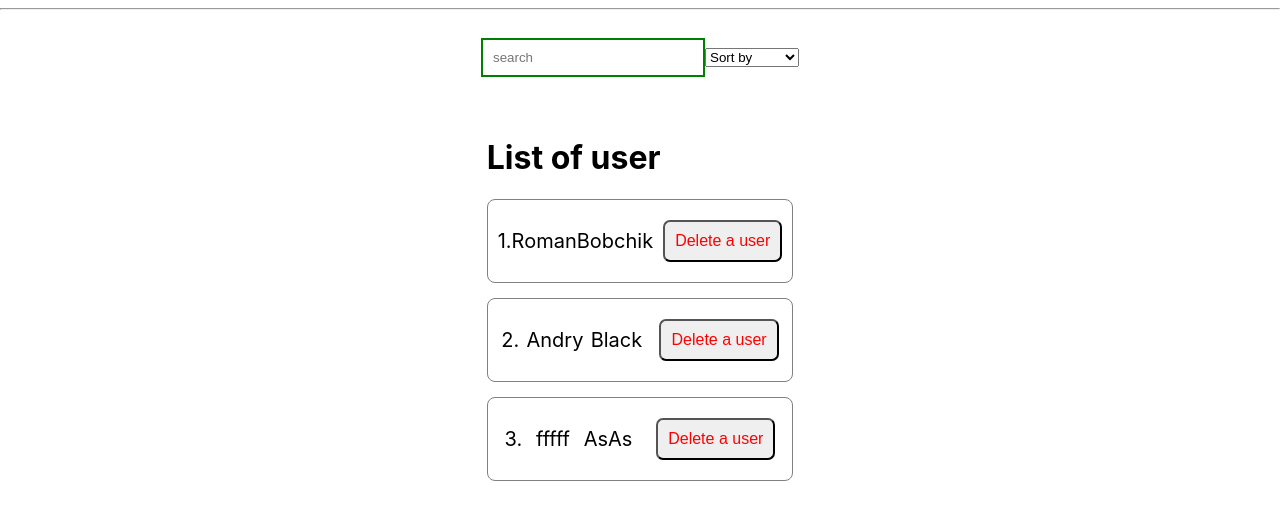
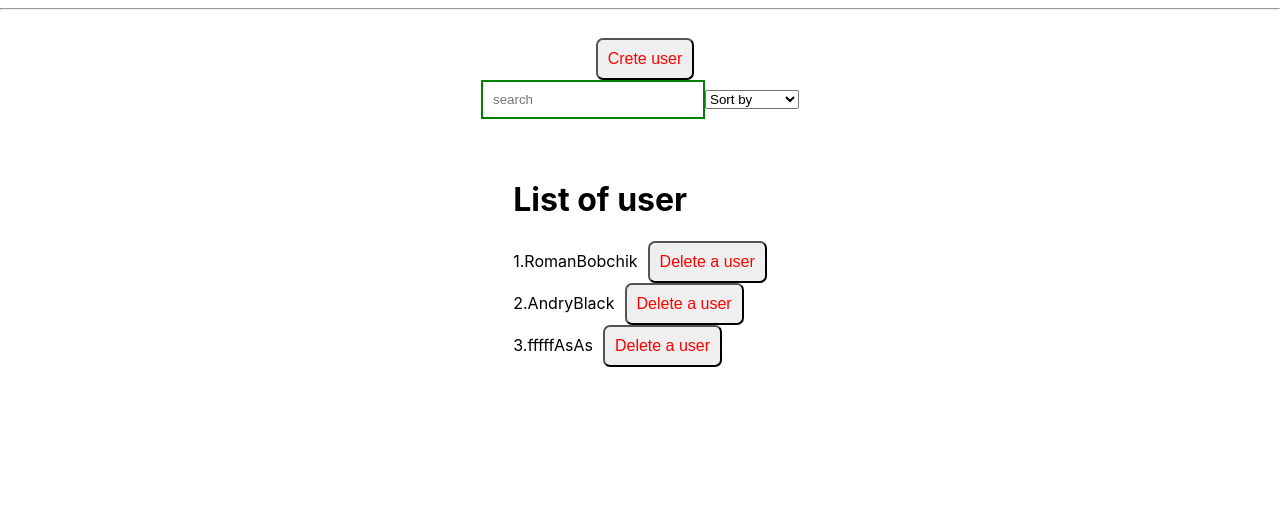
Before and after one commit to KoMeSa/react-app, a React (Create React App) app: page / in a window 1280 px wide. Shown: the top 520 px of the page. Built offline with nearby package versions, Linux system fonts and the light colour scheme.

Commit message:
Cleared a code. Added animation for the list.

```diff
--- a/package.json
+++ b/package.json
@@ -9,6 +9,7 @@
     "react": "^18.2.0",
     "react-dom": "^18.2.0",
     "react-scripts": "5.0.1",
+    "react-transition-group": "^4.4.2",
     "sass": "^1.52.3",
     "styled-components": "^5.3.5",
     "web-vitals": "^2.1.4"
--- a/src/App.js
+++ b/src/App.js
@@ -1,5 +1,6 @@
 import './style/App.scss';
-import RUserList from './components/UI/list/RUserList';
+import RUserList from './components/RUserList';
+import RButton from './components/UI/button/RButton';
 import UserForm from './components/UserForm';
 import UserFilter from './components/UserFilter';
 import { useState, useMemo } from 'react';
@@ -10,10 +11,11 @@ function App() {
   const [users, setUsers] = useState([{ id: 1, name: 'Roman', surname: 'Bobchik' }, { id: 2, name: 'Andry', surname: 'Black' }, { id: 3, name: 'fffff', surname: 'AsAs' }])
   const [filter, setFilter] = useState({ sort: '', query: '' })
 
-  const [modal, setVisibleModal] = useState(false)
+  const [modal, setModal] = useState(false)
 
   const createUser = (newUser) => {
     setUsers([...users, newUser])
+    setModal(false)
   }
 
   const removeUser = (user) => {
@@ -35,11 +37,12 @@ function App() {
 
   return (
     <div className="App">
-      <RModal visible={modal} setVisible={setVisibleModal}>
+      <RModal visible={modal} setVisible={setModal}>
         <UserForm create={createUser}></UserForm>
       </RModal>
       <hr />
       <div className='container'>
+        <RButton onClick={()=>setModal(true)}>Crete user</RButton>
         <UserFilter filter={filter} setFilter={setFilter} />
       </div>
       <div className='container'>
--- a/src/components/UI/item/RUser.jsx
+++ b/src/components/RUserItem.jsx
@@ -1,10 +1,9 @@
-import classes from './RItem.module.scss'
-import RButton from '../button/RButton';
+import RButton from './UI/button/RButton';
 
 
 const RUser = ({ user, remove }) => {
     return (
-        <div className={classes.rItem}>
+        <div>
             <span>{user.id}.</span>
             <span>{user.name}</span>
             <span>{user.surname}</span>
--- /dev/null
+++ b/src/components/RUserList.jsx
@@ -0,0 +1,31 @@
+import RUser from './RUserItem'
+import { TransitionGroup, CSSTransition } from 'react-transition-group'
+
+
+const RUserList = ({ users, remove }) => {
+
+    if (!users.length) {
+        return (
+            <h1>No users found</h1>
+        )
+    }
+
+    return (
+        <div>
+            <h1>List of user</h1>
+            <TransitionGroup>
+                {users.map(user =>
+                    <CSSTransition
+                        key={user.id}
+                        timeout={500}
+                        classNames="user"
+                    >
+                        <RUser remove={remove} user={user} ></RUser>
+                    </CSSTransition>
+                )}
+            </TransitionGroup>
+        </div>
+    )
+}
+
+export default RUserList;
--- a/src/components/UI/item/RItem.module.scss
+++ /dev/null
@@ -1,12 +0,0 @@
-.rItem {
-    box-sizing: border-box;
-    font-size: 20px;
-    margin-bottom: 15px;
-    border: 1px solid grey;
-    border-radius: 8px;
-    color: black;
-    padding: 20px 10px;
-    display: flex;
-    justify-content: space-around;
-    align-items: center;
-}
--- a/src/components/UI/list/RList.module.scss
+++ /dev/null
@@ -1,5 +0,0 @@
-.list {
-    display: flex;
-    flex-direction: column;
-
-}
--- a/src/components/UI/list/RUserList.jsx
+++ /dev/null
@@ -1,20 +0,0 @@
-import classes from './RList.module.scss'
-import RUser from '../item/RUser'
-
-
-const RUserList = ({ users, remove }) => {
-
-    if(!users.length){
-        return (
-            <h1>No users found</h1>
-        )
-    }
-    return (
-        <div className={classes.list}>
-            <h1>List of user</h1>
-            {users.map(user => <RUser remove={remove} key={user.id} user={user} ></RUser>)}
-        </div>
-    )
-}
-
-export default RUserList;
--- a/src/components/UI/modal/RModal.jsx
+++ b/src/components/UI/modal/RModal.jsx
@@ -3,13 +3,13 @@ import classes from './RModal.module.scss'
 const RModal = ({ children, visible, setVisible }) => {
     const rootClasses = [classes.rModal]
 
-    if(visible){
+    if (visible) {
         rootClasses.push(classes.active)
     }
 
     return (
-        <div className={rootClasses.join(' ')}>
-            <div className={classes.rModalContent}>
+        <div className={rootClasses.join(' ')} onClick={() => setVisible(false)}>
+            <div className={classes.rModalContent} onClick={event => event.stopPropagation()}>
                 {children}
             </div>
         </div>
--- a/src/style/App.scss
+++ b/src/style/App.scss
@@ -9,3 +9,22 @@
     align-items: center;
     padding: 20px;
 }
+
+
+.user-enter {
+    transform: translate(-350px);
+}
+
+.user-enter-active {
+    transform: translate(0px);
+    transition: all 500ms ease-in;
+}
+
+.user-exit {
+    opacity: 1;
+}
+
+.user-exit-active {
+    transform: translate(-350px);
+    transition: all 500ms ease-in;
+}
```
Also changed, not shown: 1 other file (tests, documents, lock files or other folders).
